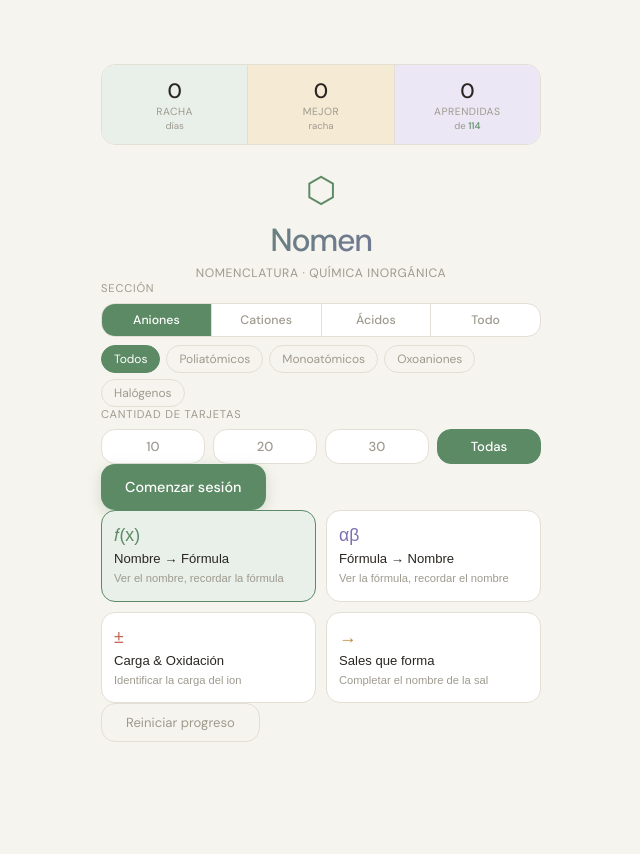
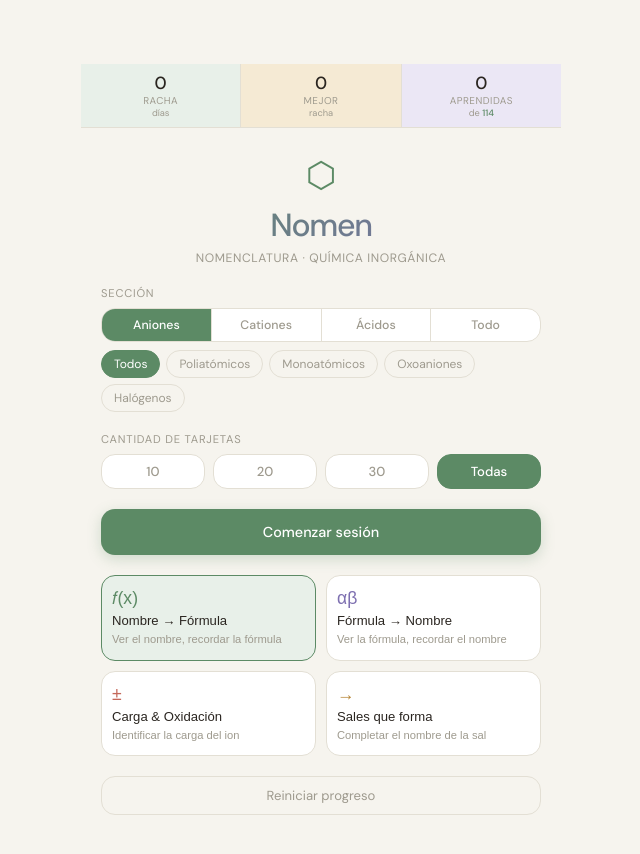
Before and after one commit to minasmithp-star/nomen_app, a plain HTML site: page index.html in a window 1280 px wide. Shown: the whole page, without its empty margins (319-959 px from the left). Before the commit the page ends 800 px from the top, so only its background shows below. Drawn offline with Linux system fonts and the light colour scheme.

Commit message:
Update styles.css

```diff
--- a/styles.css
+++ b/styles.css
@@ -47,11 +47,18 @@ body {
 
 /* ── HOME ─────────────────────────────── */
 #screen-home {
-  padding: 48px 20px 40px;
-  gap: 22px;
+  padding: 0 0 40px;
+  gap: 0;
   max-width: 480px;
   margin: 0 auto;
   width: 100%;
+}
+
+.home-inner {
+  display: flex;
+  flex-direction: column;
+  gap: 20px;
+  padding: 24px 20px 0;
 }
 
 .home-header { text-align: center; }
@@ -92,12 +99,11 @@ body {
 .set-tab.active { border-color: var(--sage); background: var(--sage); color: #fff; }
 
 /* Mode grid */
-.mode-grid { display: grid; grid-template-columns: 1fr 1fr; gap: 10px; }
-.mode-card {
+.mode-grid { display: grid; grid-template-columns: 1fr 1fr; gap: 10px; }.mode-card {
   background: var(--surface); border: 1.5px solid var(--border);
-  border-radius: var(--radius); padding: 14px 12px;
+  border-radius: var(--radius); padding: 12px 10px;
   text-align: left; cursor: pointer; transition: all var(--transition);
-  display: flex; flex-direction: column; gap: 5px;
+  display: flex; flex-direction: column; gap: 4px;
 }
 .mode-card:nth-child(1) { --mc: var(--sage);   --mc-bg: var(--sage-bg); }
 .mode-card:nth-child(2) { --mc: var(--lav);    --mc-bg: var(--lav-bg); }
@@ -109,22 +115,24 @@ body {
 .mode-label { font-size: .82rem; font-weight: 500; color: var(--text); }
 .mode-desc { font-size: .7rem; color: var(--muted); line-height: 1.4; }
 
-/* Stats bar — fondos sólidos */
+/* Stats bar — tira compacta arriba */
 .stats-bar {
-  display: flex; background: var(--surface);
-  border: 1.5px solid var(--border); border-radius: var(--radius); overflow: hidden;
+  display: flex;
+  background: var(--surface);
+  border-bottom: 1.5px solid var(--border);
+  overflow: hidden;
 }
 .stat {
   flex: 1; display: flex; flex-direction: column; align-items: center;
-  padding: 12px 8px; gap: 1px; border-right: 1px solid var(--border);
+  padding: 8px 8px; gap: 0px; border-right: 1px solid var(--border);
 }
 .stat:nth-child(1) { background: var(--sage-bg); }
 .stat:nth-child(2) { background: var(--amber-bg); }
 .stat:nth-child(3) { background: var(--lav-bg); }
 .stat:last-child { border-right: none; }
-.stat span { font-size: 1.3rem; font-weight: 500; color: var(--text); }
-.stat small { font-size: .65rem; text-transform: uppercase; letter-spacing: .05em; color: var(--muted); }
-.stat tiny  { font-size: .6rem; color: var(--muted); display: block; text-align: center; }
+.stat span  { font-size: 1.1rem; font-weight: 500; color: var(--text); }
+.stat small { font-size: .62rem; text-transform: uppercase; letter-spacing: .05em; color: var(--muted); }
+.stat tiny  { font-size: .58rem; color: var(--muted); display: block; text-align: center; }
 .stat tiny b { color: var(--sage); font-weight: 500; }
 
 /* Buttons */
@@ -362,7 +370,6 @@ body {
 
 /* ── Responsive ───────────────────────── */
 @media (max-width: 360px) {
-  .mode-grid { grid-template-columns: 1fr; }
   .card-question { font-size: 1.5rem; }
   .card-answer   { font-size: 1.7rem; }
   .card-scene    { height: 250px; }
```
